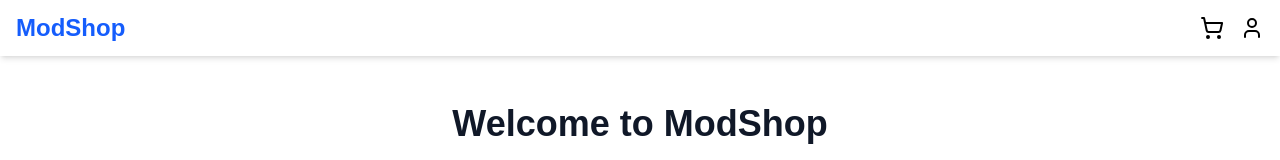
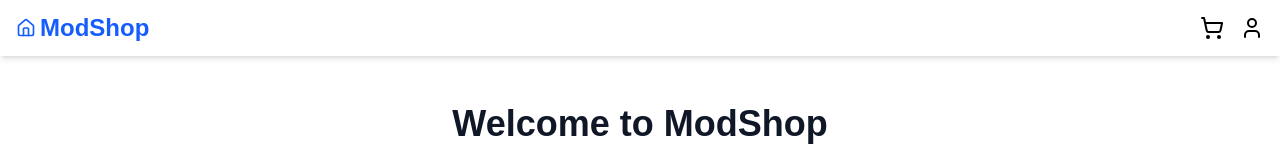
Before and after one commit to alemoraru/modshop, a Next.js app: page / in a window 1280 px wide. Shown: the top 160 px of the page. Built offline with nearby package versions, Linux system fonts and the light colour scheme; a web font is replaced by a local one.

Commit message:
Add breadcrumbs for navbar

```diff
--- a/src/components/Navbar.tsx
+++ b/src/components/Navbar.tsx
@@ -1,8 +1,9 @@
 "use client";
 
 import Link from "next/link";
-import {ShoppingCart, User} from "lucide-react";
+import {ShoppingCart, User, Home} from "lucide-react";
 import {useCart} from "@/context/CartContext";
+import {usePathname} from "next/navigation";
 
 /**
  * Navbar component that displays the site logo, a shopping cart icon with item count,
@@ -12,31 +13,50 @@ export default function Navbar() {
     const cart = useCart();
     const items = cart?.items ?? [];
     const cartCount = items.reduce((sum, item) => sum + item.quantity, 0);
+    const pathname = usePathname();
+
+    const segments = pathname.split("/").filter(Boolean);
+    const last = segments[segments.length - 1];
+    const isHome = segments.length === 0;
 
     return (
-        <nav className="w-full bg-white shadow-md px-4 py-3 flex items-center justify-between z-0">
-            <Link href="/" className="text-2xl font-bold text-blue-600 cursor-pointer">
-                ModShop
-            </Link>
+        <nav className="w-full bg-white shadow-md px-4 py-3 flex items-center justify-between flex-wrap gap-2 z-0">
+            {/* Left: Logo + breadcrumbs on desktop */}
+            <div className="flex items-center gap-2 overflow-x-auto whitespace-nowrap min-w-0">
+                <Link
+                    href="/"
+                    className="text-2xl font-bold text-blue-600 cursor-pointer flex items-center gap-1 shrink-0"
+                >
+                    <Home className="w-5 h-5"/>
+                    ModShop
+                </Link>
 
-            <div className="flex items-center space-x-4">
+                {/* Breadcrumbs only visible on md and up */}
+                {!isHome && last && (
+                    <div className="hidden md:flex items-center gap-1 text-sm text-gray-600 ml-2">
+                        <span>/</span>
+                        <span className="capitalize font-semibold text-gray-900 truncate max-w-[10rem] sm:max-w-none">
+                            {decodeURIComponent(last.replaceAll("-", " "))}
+                        </span>
+                    </div>
+                )}
+            </div>
+
+            {/* Right: Cart and Profile */}
+            <div className="flex items-center space-x-4 shrink-0">
                 <Link href="/cart" className="relative cursor-pointer group text-black">
                     <ShoppingCart
-                        className="w-6 h-6 transition-transform duration-200 group-hover:scale-110 group-hover:text-blue-600"
-                    />
+                        className="w-6 h-6 transition-transform duration-200 group-hover:scale-110 group-hover:text-blue-600"/>
                     {cartCount > 0 && (
                         <span
-                            className="absolute -top-3 -right-3 bg-blue-600 text-white text-xs rounded-full w-5 h-5
-                            flex items-center justify-center transition-transform duration-200 group-hover:scale-110"
-                        >
+                            className="absolute -top-3 -right-3 bg-blue-600 text-white text-xs rounded-full w-5 h-5 flex items-center justify-center transition-transform duration-200 group-hover:scale-110">
                             {cartCount}
                         </span>
                     )}
                 </Link>
                 <Link href="/profile" className="cursor-pointer group text-black">
                     <User
-                        className="w-6 h-6 transition-transform duration-200 group-hover:scale-110 group-hover:text-blue-600"
-                    />
+                        className="w-6 h-6 transition-transform duration-200 group-hover:scale-110 group-hover:text-blue-600"/>
                 </Link>
             </div>
         </nav>
```
